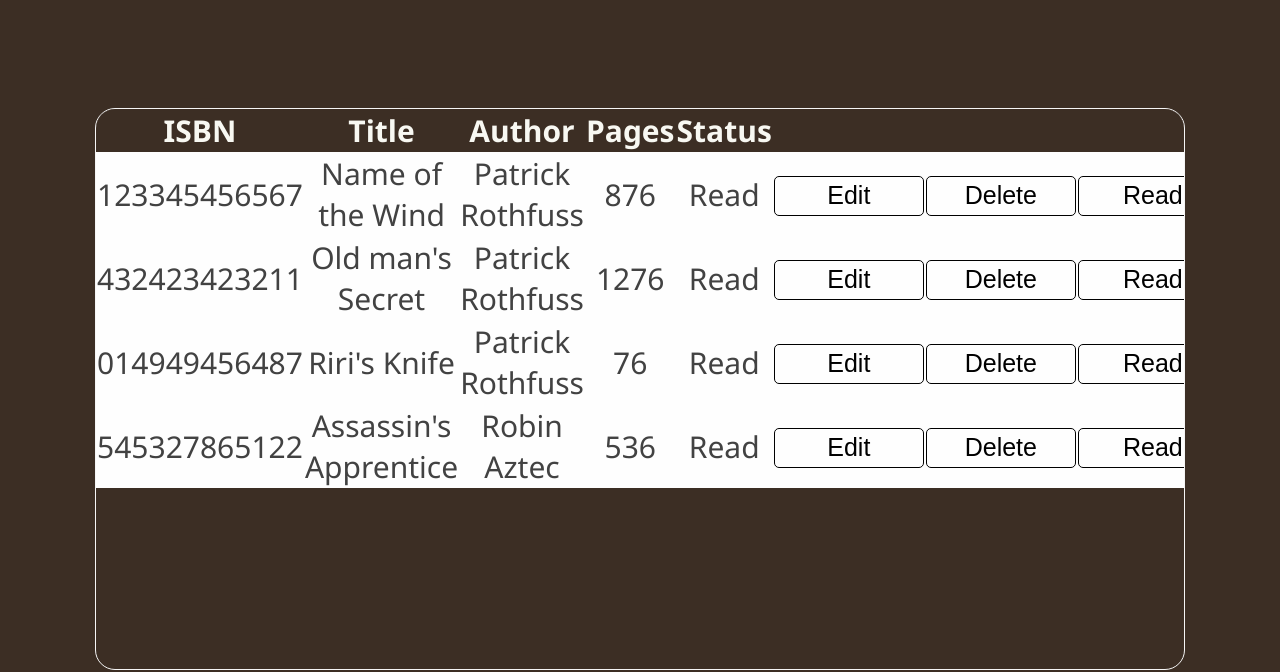
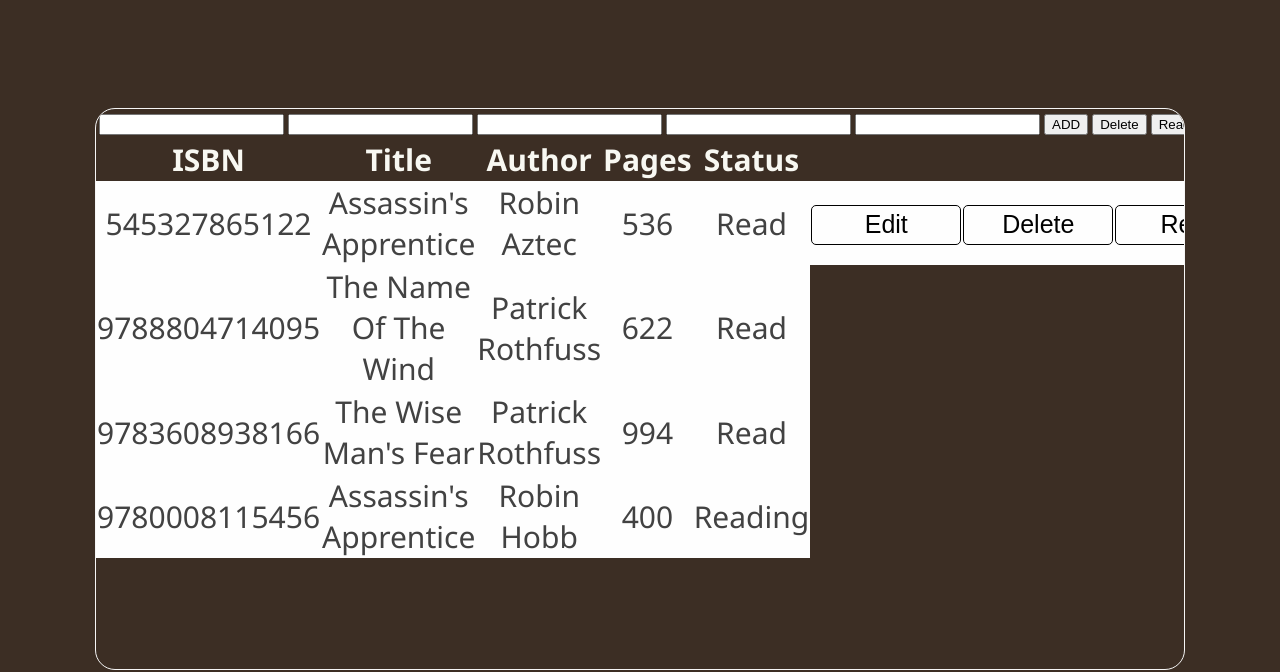
Before and after one commit to migdood/Library, a plain HTML site: page shelf.html in a window 1280 px wide. Shown: the part 161-833 px from the top of the page. Drawn offline with Linux system fonts and the light colour scheme.

Commit message:
Created shelf, created sheft scanner, created adding books, created auto shelf row adding, created Book class and constructor and Delete function, added dummy books, added classes and ids to table tags

```diff
--- a/css/shelf.css
+++ b/css/shelf.css
@@ -4,10 +4,10 @@
   border-radius: 20px;
   height: 70svh;
   width: 85vw;
-  overflow: hidden;
+  overflow: hidden
 }
 
-table {
+#Shelf {
   font-size: 30px;
   text-align: center;
   color: #f5f5f5;
@@ -18,10 +18,14 @@ th {
   background-color: #3c2e24;
   color: #f8f8f2;
 }
-table > tbody > tr:hover {
+#Shelf > #TBODY > .TR:hover {
   background-color: rgb(218, 217, 217);
 }
-table > tbody > tr > td > button {
+#Shelf > #TBODY > .TR > .TD{
+  min-width: 50px;
+  max-width: 350px;
+}
+#Shelf > #TBODY > .TR > .TD > button {
   height: 40px;
   font-size: 25px;
   width: 150px;
@@ -29,11 +33,12 @@ table > tbody > tr > td > button {
   border: 1px solid black;
   border-radius: 5px;
 }
-table > tbody > tr > td > button:hover {
-  background-color: #3C2E24;
+#Shelf > #TBODY > .TR > .TD > button:hover {
+  cursor: pointer;
+  background-color: #3c2e24;
   color: white;
 }
-tbody {
+#TBODY {
   background-color: #fefefe;
   color: #424242;
 }
--- a/css/style.css
+++ b/css/style.css
@@ -3,7 +3,7 @@ body {
   margin: 0;
   padding: 0;
   box-sizing: border-box;
-  font-family: 'Segoe UI', Tahoma, Geneva, Verdana, sans-serif;
+  font-family: "Segoe UI", Tahoma, Geneva, Verdana, sans-serif;
 }
 header {
   height: 150px;
--- a/js/script.js
+++ b/js/script.js
@@ -0,0 +1,111 @@
+const AddButton = document.getElementById("ADDBUTTON");
+const ISBN = document.getElementById("ISBN");
+const Title = document.getElementById("Title");
+const Author = document.getElementById("Author");
+const Pages = document.getElementById("Pages");
+const Status = document.getElementById("Status");
+const Tbody = document.getElementById("TBODY");
+const Shelf = document.getElementById("Shelf");
+
+const MyShelf = [];
+function AddtoMyShelf(book) {
+  const tr = document.createElement("tr");
+  tr.classList.add("TR");
+  tr.onmouseover = function () {
+    this.style.backgroundColor = "rgb(218, 217, 217)";
+  };
+  tr.onmouseleave = function () {
+    this.style.backgroundColor = "#fefefe";
+  };
+  const tdISBN = document.createElement("td");
+  tdISBN.classList.add("TD");
+  const tdTitle = document.createElement("td");
+  tdTitle.classList.add("TD");
+  const tdAuthor = document.createElement("td");
+  tdAuthor.classList.add("TD");
+  const tdPages = document.createElement("td");
+  tdPages.classList.add("TD");
+  const tdStatus = document.createElement("td");
+  tdStatus.classList.add("TD");
+
+  tdISBN.textContent += book.ISBN;
+  tdTitle.textContent += book.Title;
+  tdAuthor.textContent += book.Author;
+  tdPages.textContent += book.Pages;
+  tdStatus.textContent += book.Status;
+
+  tr.appendChild(tdISBN);
+  tr.appendChild(tdTitle);
+  tr.appendChild(tdAuthor);
+  tr.appendChild(tdPages);
+  tr.appendChild(tdStatus);
+  Tbody.appendChild(tr);
+  Shelf.appendChild(Tbody);
+}
+
+class Book {
+  constructor(ISBN, Title, Author, Pages, Status) {
+    this.ISBN = ISBN;
+    this.Title = Title;
+    this.Author = Author;
+    this.Pages = Pages;
+    this.Status = Status;
+  }
+
+  Delete() {
+    const index = MyShelf.indexOf(this);
+    if (index !== -1) {
+      MyShelf.splice(index, 1);
+    }
+  }
+}
+
+AddButton.addEventListener("click", () => {
+  if (
+    (ISBN.value != "",
+    Title.value != "",
+    Author.value != "",
+    Pages.value != "",
+    Status.value != "")
+  ) {
+    const book = new Book(
+      ISBN.value,
+      Title.value,
+      Author.value,
+      Pages.value,
+      Status.value
+    );
+    MyShelf.push(book);
+    AddtoMyShelf(book);
+    console.log(MyShelf);
+  } else {
+    console.log("Empty Input Field");
+  }
+});
+const Book1 = new Book(
+  9788804714095,
+  "The Name Of The Wind",
+  "Patrick Rothfuss",
+  622,
+  "Read"
+);
+const Book2 = new Book(
+  9783608938166,
+  "The Wise Man's Fear",
+  "Patrick Rothfuss",
+  994,
+  "Read"
+);
+const Book3 = new Book(
+  9780008115456,
+  "Assassin's Apprentice",
+  "Robin Hobb",
+  400,
+  "Reading"
+);
+
+MyShelf.push(Book1, Book2, Book3);
+// Scans the whole array for books and displays them
+MyShelf.forEach((book) => {
+  AddtoMyShelf(book);
+});
--- a/shelf.html
+++ b/shelf.html
@@ -22,6 +22,18 @@
       <div class="container">
         <table>
           <tr>
+            <td><input type="text" id="ISBN" /></td>
+            <td><input type="text" id="Title" /></td>
+            <td><input type="text" id="Author" /></td>
+            <td><input type="number" name="" id="Pages" /></td>
+            <td><input type="text" id="Status" /></td>
+            <td><button id="ADDBUTTON">ADD</button></td>
+            <td><button>Delete</button></td>
+            <td><button>Read</button></td>
+          </tr>
+        </table>
+        <table id="Shelf">
+          <tr>
             <th>ISBN</th>
             <th>Title</th>
             <th>Author</th>
@@ -31,46 +43,18 @@
             <th></th>
             <th></th>
           </tr>
-          <tr>
-            <td>123345456567</td>
-            <td>Name of the Wind</td>
-            <td>Patrick Rothfuss</td>
-            <td>876</td>
-            <td>Read</td>
-            <td><button>Edit</button></td>
-            <td><button>Delete</button></td>
-            <td><button>Read</button></td>
-          </tr>
-          <tr>
-            <td>432423423211</td>
-            <td>Old man's Secret</td>
-            <td>Patrick Rothfuss</td>
-            <td>1276</td>
-            <td>Read</td>
-            <td><button>Edit</button></td>
-            <td><button>Delete</button></td>
-            <td><button>Read</button></td>
-          </tr>
-          <tr>
-            <td>014949456487</td>
-            <td>Riri's Knife</td>
-            <td>Patrick Rothfuss</td>
-            <td>76</td>
-            <td>Read</td>
-            <td><button>Edit</button></td>
-            <td><button>Delete</button></td>
-            <td><button>Read</button></td>
-          </tr>
-          <tr>
-            <td>545327865122</td>
-            <td>Assassin's Apprentice</td>
-            <td>Robin Aztec</td>
-            <td>536</td>
-            <td>Read</td>
-            <td><button>Edit</button></td>
-            <td><button>Delete</button></td>
-            <td><button>Read</button></td>
-          </tr>
+          <tbody id="TBODY">
+            <tr class="TR">
+              <td class="TD">545327865122</td>
+              <td class="TD">Assassin's Apprentice</td>
+              <td class="TD">Robin Aztec</td>
+              <td class="TD">536</td>
+              <td class="TD">Read</td>
+              <td class="TD"><button>Edit</button></td>
+              <td class="TD"><button>Delete</button></td>
+              <td class="TD"><button>Read</button></td>
+            </tr>
+          </tbody>
         </table>
       </div>
     </main>
```
